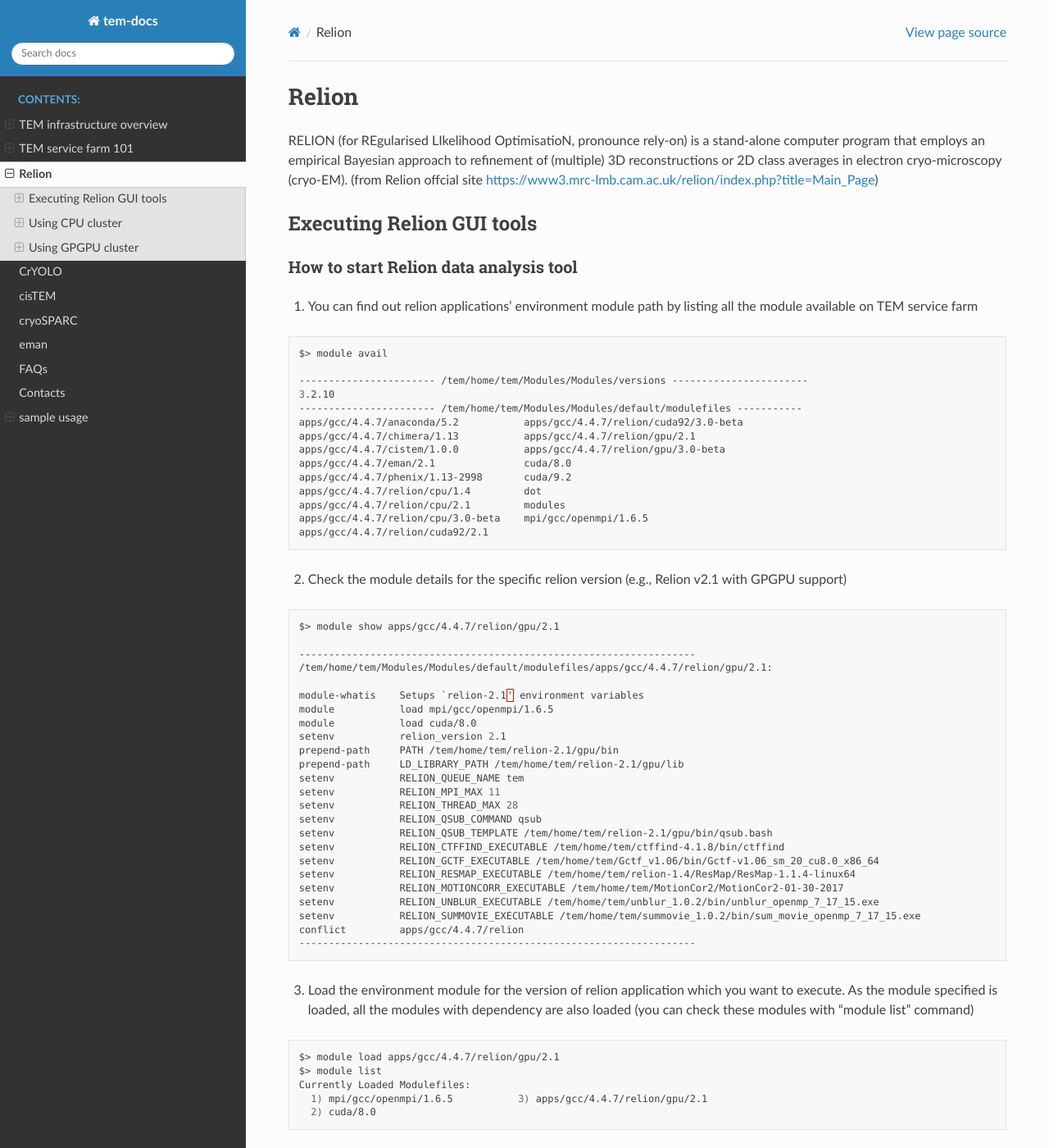
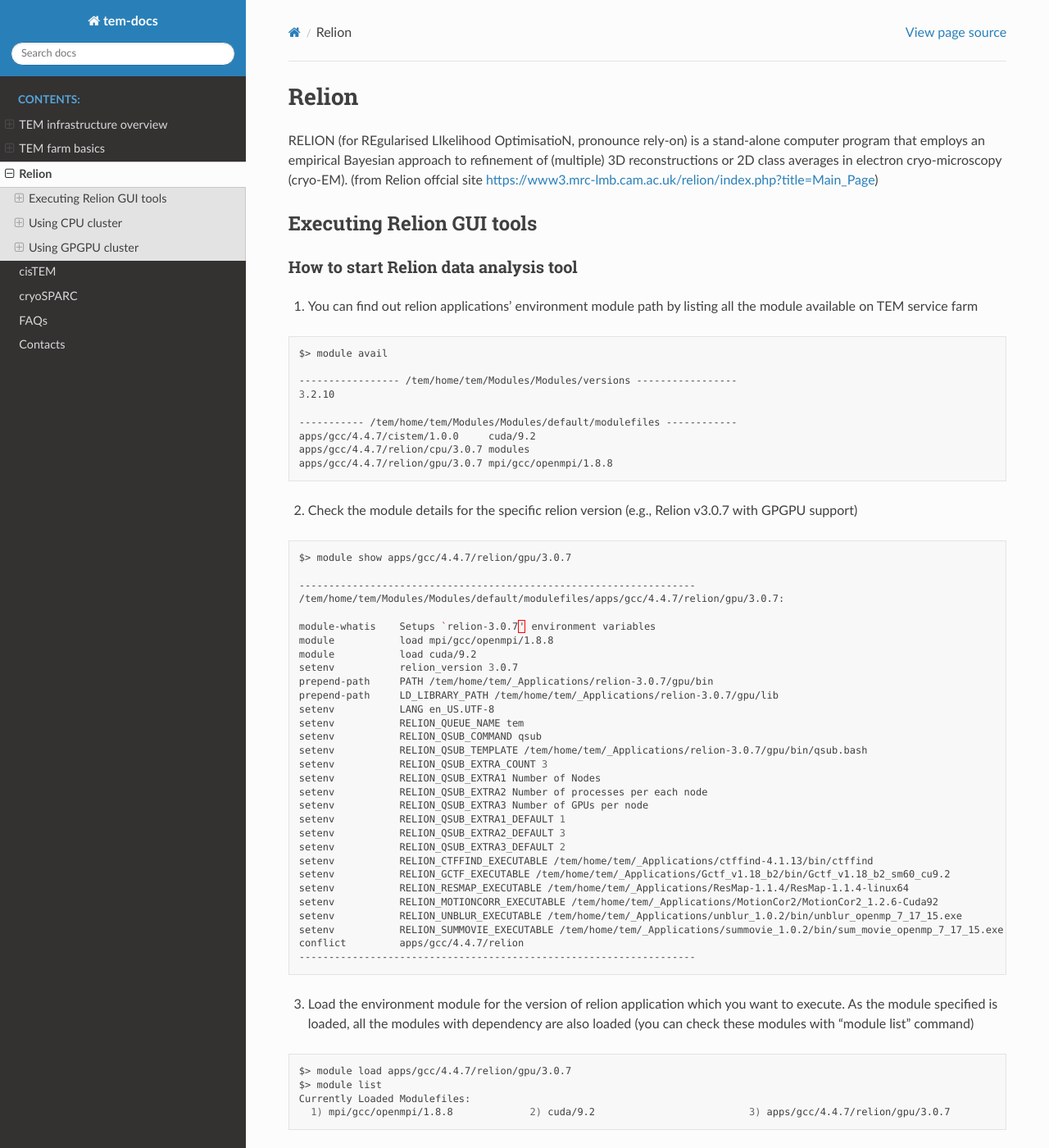
Before and after one commit to junglok/tem-docs, a Sphinx documentation site: the page built from docs/relion.rst, in a window 1280 px wide and 1400 px high. Shown: the whole window at 82% size. Built offline with Sphinx 7.4.7 and the Read the Docs theme 2.0.0, drawn with Linux system fonts in a browser that asks for light colours; some of the changed text lies outside the part shown.

```diff
--- a/docs/guide.rst
+++ b/docs/guide.rst
@@ -1,10 +1,10 @@
-********************
-TEM service farm 101
-********************
+***************
+TEM farm basics
+***************
 
 Accessing TEM service farm
 ==========================
-Before you use GSDC's service farm, you should send an application form to TEM service manager and obtain an user account (please see the contact information for the application form). If you already have valid user accounts, you can log into UI (user interface) nodes to access/use various kind of cluster resources and software environments (including data analysis tools, e.g., relion, cisTEM, eman, etc.).
+Before you use GSDC's service farm, you should send an application form to TEM service manager and get an user account to access the farm (please see the contact information for the application form). If you already have valid user accounts, you can log into UI (user interface) nodes to access/use various kind of cluster resources and software environments (including data analysis tools, e.g., relion, cisTEM, eman, etc.).
 
 For Linux/Mac users
 -------------------
@@ -12,8 +12,6 @@ For Linux/Mac users
 .. code-block:: bash
 
   $> ssh -Y -o Port=<port> <userID>@tem-ui.sdfarm.kr
-  $> ssh -Y -o Port=<port> <userID>@tem-gpu[01-05].sdfarm.kr
-
 
 -Y (or -X) options : enable trusted X11 (or untrusted X11) forwarding
 
@@ -51,42 +49,43 @@ The Environment Modules system is a tool to help users manage their Unix or Linu
 .. code-block:: bash
 
   $> module avail
-  -------------- /tem/home/tem/Modules/Modules/default/modulefiles --------------------
-  apps/gcc/4.4.7/anaconda/5.2           apps/gcc/4.4.7/relion/cuda92/3.0-beta
-  apps/gcc/4.4.7/chimera/1.13           apps/gcc/4.4.7/relion/gpu/2.1
-  apps/gcc/4.4.7/cistem/1.0.0           apps/gcc/4.4.7/relion/gpu/3.0-beta
-  apps/gcc/4.4.7/eman/2.1               cuda/8.0
-  apps/gcc/4.4.7/phenix/1.13-2998       cuda/9.2
-  apps/gcc/4.4.7/relion/cpu/1.4         dot
-  apps/gcc/4.4.7/relion/cpu/2.1         modules
-  apps/gcc/4.4.7/relion/cpu/3.0-beta    mpi/gcc/openmpi/1.6.5
-  apps/gcc/4.4.7/relion/cuda92/2.1
-
+  ----------- /tem/home/tem/Modules/Modules/default/modulefiles ------------
+  apps/gcc/4.4.7/cistem/1.0.0     cuda/9.2
+  apps/gcc/4.4.7/relion/cpu/3.0.7 modules
+  apps/gcc/4.4.7/relion/gpu/3.0.7 mpi/gcc/openmpi/1.8.8
 
 * **Show module details**
 
 .. code-block:: bash
 
-  $> module show apps/gcc/4.4.7/relion/cpu/3.0-beta
+  $> module show apps/gcc/4.4.7/relion/gpu/3.0.7
   -------------------------------------------------------------------
-  /tem/home/tem/Modules/Modules/default/modulefiles/apps/gcc/4.4.7/relion/cpu/3.0-beta:
+  /tem/home/tem/Modules/Modules/default/modulefiles/apps/gcc/4.4.7/relion/gpu/3.0.7:
 
-  module-whatis    Setups `relion-3.0-beta-cpu' environment variables
-  module           load mpi/gcc/openmpi/1.6.5
-  setenv           relion_version 3.0-beta-cpu
-  prepend-path     PATH /tem/home/tem/relion3/cpu/bin
-  prepend-path     LD_LIBRARY_PATH /tem/home/tem/relion3/cpu/lib
-  setenv          RELION_QUEUE_NAME tem
-  setenv          RELION_MPI_MAX 11
-  setenv          RELION_THREAD_MAX 28
-  setenv          RELION_QSUB_COMMAND qsub
-  setenv          RELION_QSUB_TEMPLATE /tem/home/tem/relion3/cpu/bin/qsub.csh
-  setenv          RELION_CTFFIND_EXECUTABLE /tem/home/tem/ctffind-4.1.8/bin/ctffind
-  setenv          RELION_RESMAP_EXECUTABLE /tem/home/tem/relion-1.4/ResMap/ResMap-1.1.4-linux64
-  setenv          RELION_MOTIONCORR_EXECUTABLE /tem/home/tem/MotionCor2/MotionCor2-01-30-2017
-  setenv          RELION_UNBLUR_EXECUTABLE /tem/home/tem/unblur_1.0.2/bin/unblur_openmp_7_17_15.exe
-  setenv          RELION_SUMMOVIE_EXECUTABLE /tem/home/tem/summovie_1.0.2/bin/sum_movie_openmp_7_17_15.exe
-  conflict        apps/gcc/4.4.7/relion
+  module-whatis    Setups `relion-3.0.7' environment variables
+  module           load mpi/gcc/openmpi/1.8.8
+  module           load cuda/9.2
+  setenv           relion_version 3.0.7
+  prepend-path     PATH /tem/home/tem/_Applications/relion-3.0.7/gpu/bin
+  prepend-path     LD_LIBRARY_PATH /tem/home/tem/_Applications/relion-3.0.7/gpu/lib
+  setenv           LANG en_US.UTF-8
+  setenv           RELION_QUEUE_NAME tem
+  setenv           RELION_QSUB_COMMAND qsub
+  setenv           RELION_QSUB_TEMPLATE /tem/home/tem/_Applications/relion-3.0.7/gpu/bin/qsub.bash
+  setenv           RELION_QSUB_EXTRA_COUNT 3
+  setenv           RELION_QSUB_EXTRA1 Number of Nodes
+  setenv           RELION_QSUB_EXTRA2 Number of processes per each node
+  setenv           RELION_QSUB_EXTRA3 Number of GPUs per node
+  setenv           RELION_QSUB_EXTRA1_DEFAULT 2
+  setenv           RELION_QSUB_EXTRA2_DEFAULT 2
+  setenv           RELION_QSUB_EXTRA3_DEFAULT 2
+  setenv           RELION_CTFFIND_EXECUTABLE /tem/home/tem/_Applications/ctffind-4.1.13/bin/ctffind
+  setenv           RELION_GCTF_EXECUTABLE /tem/home/tem/_Applications/Gctf_v1.18_b2/bin/Gctf_v1.18_b2_sm60_cu9.2
+  setenv           RELION_RESMAP_EXECUTABLE /tem/home/tem/_Applications/ResMap-1.1.4/ResMap-1.1.4-linux64
+  setenv           RELION_MOTIONCORR_EXECUTABLE /tem/home/tem/_Applications/MotionCor2/MotionCor2_1.2.6-Cuda92
+  setenv           RELION_UNBLUR_EXECUTABLE /tem/home/tem/_Applications/unblur_1.0.2/bin/unblur_openmp_7_17_15.exe
+  setenv           RELION_SUMMOVIE_EXECUTABLE /tem/home/tem/_Applications/summovie_1.0.2/bin/sum_movie_openmp_7_17_15.exe
+  conflict         apps/gcc/4.4.7/relion
   -------------------------------------------------------------------
 
 * **Loading modules**
@@ -96,16 +95,17 @@ The Environment Modules system is a tool to help users manage their Unix or Linu
   $> module load <module_path>
   or
   $> module add <module_path>
-  e.g., $> module load apps/gcc/4.4.7/relion/cpu/3.0-beta
+  e.g., $> module load apps/gcc/4.4.7/relion/gpu/3.0.7
 
 
 * **Listing loaded modules**
 
 .. code-block:: bash
 
+  $> module load apps/gcc/4.4.7/relion/gpu/3.0.7
   $> module list
   Currently Loaded Modulefiles:
-    1) mpi/gcc/openmpi/1.6.5                2) apps/gcc/4.4.7/relion/cpu/3.0-beta
+  1) cuda/9.2                          2) mpi/gcc/openmpi/1.8.8             3) apps/gcc/4.4.7/relion/gpu/3.0.7
 
 
 * **Unloading modules**
@@ -115,7 +115,7 @@ The Environment Modules system is a tool to help users manage their Unix or Linu
   $> module unload <module_path>
   or
   $> module rm <module_path>
-  e.g., $> module unload apps/gcc/4.4.7/relion/cpu/3.0-beta
+  e.g., $> module unload apps/gcc/4.4.7/relion/gpu/3.0.7
 
 
 * **Unloading all the modules**
@@ -177,8 +177,8 @@ Job manager (Torque)
 Resources manager and job scheduler
 -----------------------------------
 
-* Resource manager : Torque(OpenPBS) v2.5.7
-* Job scheduler : Maui v3.3.1
+* Resource manager : Torque(OpenPBS) v6.1.2
+* Job scheduler : Torque default FIFO job scheduler
 
 
 Directives in Torque job scripts
@@ -311,7 +311,7 @@ Here is an example of an MPI job that uses 4 nodes with 4 cores each, running on
   #PBS -l nodes=4:ppn=4
   #PBS -q tem
 
-  module load mpi/gcc/openmpi/1.6.5
+  module load mpi/gcc/openmpi/1.8.8
   cd $PBS_O_WORKDIR
   mpirun -machinefile $PBS_NODEFILE ./a.out
 
@@ -328,7 +328,7 @@ This example is a hybrid MPI/OpenMP job. It runs one MPI process per node with 2
   #PBS -l nodes=4:ppn=28
   #PBS -q tem
 
-  module load mpi/gcc/openmpi/1.6.5
+  module load mpi/gcc/openmpi/1.8.8
   export OMP_NUM_THREADS=28
   cd $PBS_O_WORKDIR
   mpirun --bynode -machinefile $PBS_NODEFILE ./a.out
@@ -377,38 +377,6 @@ Use the qstat command to check the status of your jobs. You can see whether your
 
 ..
 
-* showq
-
-The showq command lists job information from the point of view of the scheduler.  Jobs are grouped according to their state: running, idle, or blocked.
-
-.. code-block:: bash
-
-  ### To list all jobs in the system:
-  $> showq
-
-  ### To list all jobs belonging to a particular user (-u flag may be combined with others):
-  $> showq -u tem_user
-
-Idle jobs are those that are eligible to run; they are listed in priority order. To list details about idle jobs:
-
-.. code-block:: bash
-
-  $> showq -i
-  $> showq -i -u tem_user
-
-
-.. code-block:: bash
-
-  ### To list blocked jobs:
-  $> showq -b
-  $> showq -b -u tem_user
-
-Blocked jobs are those that are not currently eligible to run. There are several reasons a job may be blocked.
- * If a user or group has reached the limit on the number of jobs or cores allowed, the rest of their jobs will be blocked. The jobs will be released as the running jobs complete.
- * If a user sets up dependencies among jobs or conditions that have to be met before a job can run, the jobs will be blocked until the dependencies or conditions are met.
- * You can place a hold on your own job using qhold jobid.
-
-
 **Managing your jobs**
 ~~~~~~~~~~~~~~~~~~~~~~
 
--- a/docs/index.rst
+++ b/docs/index.rst
@@ -13,13 +13,10 @@ Welcome to tem-docs's documentation!
    infra.rst
    guide.rst
    relion.rst
-   crYOLO.rst
    cisTEM.rst
    cryoSPARC.rst
-   eman.rst
    faq.rst
    contact.rst
-   sample usage <usage>
 
 Indices and tables
 ==================
--- a/docs/relion.rst
+++ b/docs/relion.rst
@@ -16,64 +16,67 @@ How to start Relion data analysis tool
 
   $> module avail
 
-  ----------------------- /tem/home/tem/Modules/Modules/versions -----------------------
+  ----------------- /tem/home/tem/Modules/Modules/versions -----------------
   3.2.10
-  ----------------------- /tem/home/tem/Modules/Modules/default/modulefiles -----------
-  apps/gcc/4.4.7/anaconda/5.2           apps/gcc/4.4.7/relion/cuda92/3.0-beta
-  apps/gcc/4.4.7/chimera/1.13           apps/gcc/4.4.7/relion/gpu/2.1
-  apps/gcc/4.4.7/cistem/1.0.0           apps/gcc/4.4.7/relion/gpu/3.0-beta
-  apps/gcc/4.4.7/eman/2.1               cuda/8.0
-  apps/gcc/4.4.7/phenix/1.13-2998       cuda/9.2
-  apps/gcc/4.4.7/relion/cpu/1.4         dot
-  apps/gcc/4.4.7/relion/cpu/2.1         modules
-  apps/gcc/4.4.7/relion/cpu/3.0-beta    mpi/gcc/openmpi/1.6.5
-  apps/gcc/4.4.7/relion/cuda92/2.1
 
-2. Check the module details for the specific relion version (e.g., Relion v2.1 with GPGPU support)
+  ----------- /tem/home/tem/Modules/Modules/default/modulefiles ------------
+  apps/gcc/4.4.7/cistem/1.0.0     cuda/9.2
+  apps/gcc/4.4.7/relion/cpu/3.0.7 modules
+  apps/gcc/4.4.7/relion/gpu/3.0.7 mpi/gcc/openmpi/1.8.8
+
+
+2. Check the module details for the specific relion version (e.g., Relion v3.0.7 with GPGPU support)
 
 .. code-block:: bash
 
-  $> module show apps/gcc/4.4.7/relion/gpu/2.1
+  $> module show apps/gcc/4.4.7/relion/gpu/3.0.7
 
   -------------------------------------------------------------------
-  /tem/home/tem/Modules/Modules/default/modulefiles/apps/gcc/4.4.7/relion/gpu/2.1:
+  /tem/home/tem/Modules/Modules/default/modulefiles/apps/gcc/4.4.7/relion/gpu/3.0.7:
 
-  module-whatis    Setups `relion-2.1' environment variables
-  module           load mpi/gcc/openmpi/1.6.5
-  module           load cuda/8.0
-  setenv           relion_version 2.1
-  prepend-path     PATH /tem/home/tem/relion-2.1/gpu/bin
-  prepend-path     LD_LIBRARY_PATH /tem/home/tem/relion-2.1/gpu/lib
+  module-whatis    Setups `relion-3.0.7' environment variables
+  module           load mpi/gcc/openmpi/1.8.8
+  module           load cuda/9.2
+  setenv           relion_version 3.0.7
+  prepend-path     PATH /tem/home/tem/_Applications/relion-3.0.7/gpu/bin
+  prepend-path     LD_LIBRARY_PATH /tem/home/tem/_Applications/relion-3.0.7/gpu/lib
+  setenv           LANG en_US.UTF-8
   setenv           RELION_QUEUE_NAME tem
-  setenv           RELION_MPI_MAX 11
-  setenv           RELION_THREAD_MAX 28
   setenv           RELION_QSUB_COMMAND qsub
-  setenv           RELION_QSUB_TEMPLATE /tem/home/tem/relion-2.1/gpu/bin/qsub.bash
-  setenv           RELION_CTFFIND_EXECUTABLE /tem/home/tem/ctffind-4.1.8/bin/ctffind
-  setenv           RELION_GCTF_EXECUTABLE /tem/home/tem/Gctf_v1.06/bin/Gctf-v1.06_sm_20_cu8.0_x86_64
-  setenv           RELION_RESMAP_EXECUTABLE /tem/home/tem/relion-1.4/ResMap/ResMap-1.1.4-linux64
-  setenv           RELION_MOTIONCORR_EXECUTABLE /tem/home/tem/MotionCor2/MotionCor2-01-30-2017
-  setenv           RELION_UNBLUR_EXECUTABLE /tem/home/tem/unblur_1.0.2/bin/unblur_openmp_7_17_15.exe
-  setenv           RELION_SUMMOVIE_EXECUTABLE /tem/home/tem/summovie_1.0.2/bin/sum_movie_openmp_7_17_15.exe
+  setenv           RELION_QSUB_TEMPLATE /tem/home/tem/_Applications/relion-3.0.7/gpu/bin/qsub.bash
+  setenv           RELION_QSUB_EXTRA_COUNT 3
+  setenv           RELION_QSUB_EXTRA1 Number of Nodes
+  setenv           RELION_QSUB_EXTRA2 Number of processes per each node
+  setenv           RELION_QSUB_EXTRA3 Number of GPUs per node
+  setenv           RELION_QSUB_EXTRA1_DEFAULT 1
+  setenv           RELION_QSUB_EXTRA2_DEFAULT 3
+  setenv           RELION_QSUB_EXTRA3_DEFAULT 2
+  setenv           RELION_CTFFIND_EXECUTABLE /tem/home/tem/_Applications/ctffind-4.1.13/bin/ctffind
+  setenv           RELION_GCTF_EXECUTABLE /tem/home/tem/_Applications/Gctf_v1.18_b2/bin/Gctf_v1.18_b2_sm60_cu9.2
+  setenv           RELION_RESMAP_EXECUTABLE /tem/home/tem/_Applications/ResMap-1.1.4/ResMap-1.1.4-linux64
+  setenv           RELION_MOTIONCORR_EXECUTABLE /tem/home/tem/_Applications/MotionCor2/MotionCor2_1.2.6-Cuda92
+  setenv           RELION_UNBLUR_EXECUTABLE /tem/home/tem/_Applications/unblur_1.0.2/bin/unblur_openmp_7_17_15.exe
+  setenv           RELION_SUMMOVIE_EXECUTABLE /tem/home/tem/_Applications/summovie_1.0.2/bin/sum_movie_openmp_7_17_15.exe
   conflict         apps/gcc/4.4.7/relion
   -------------------------------------------------------------------
+
+
 
 3. Load the environment module for the version of relion application which you want to execute. As the module specified is loaded, all the modules with dependency are also loaded (you can check these modules with "module list" command)
 
 .. code-block:: bash
 
-  $> module load apps/gcc/4.4.7/relion/gpu/2.1
+  $> module load apps/gcc/4.4.7/relion/gpu/3.0.7
   $> module list
   Currently Loaded Modulefiles:
-    1) mpi/gcc/openmpi/1.6.5           3) apps/gcc/4.4.7/relion/gpu/2.1
-    2) cuda/8.0
+    1) mpi/gcc/openmpi/1.8.8             2) cuda/9.2                          3) apps/gcc/4.4.7/relion/gpu/3.0.7
 
 4. Check the relion application binary path
 
 .. code-block:: bash
 
   $> which relion
-  /tem/home/tem/relion-2.1/bin/relion
+  /tem/home/tem/_Applications/relion-3.0.7/gpu/bin/relion
 
 
 5. Execute the relion application (we assume that X11 forwarding is enabled)
@@ -94,13 +97,11 @@ Using CPU cluster
 
 RELION_QSUB_TEMPLATE variable
 -----------------------------
-Relion defines lots of environment variables that can be used to execute different types of subtasks in the analysis workflows. Among these, "RELION_QSUB_TEMPLATE" describes the location of a proper Torque batch job script to submit jobs to Torque-based service farm.
+Relion defines lots of environment variables that can be used to execute different types of subtasks in the analysis workflows. Among these, "RELION_QSUB_TEMPLATE" describes the location of a proper Torque batch job script template to submit jobs to Torque-based service farm.
 
 .. code-block:: bash
 
-  (for relion 1.4) RELION_QSUB_TEMPLATE /tem/home/tem/relion-1.4/bin/qsub.bash
-  (for relion 2.1) RELION_QSUB_TEMPLATE /tem/home/tem/relion-2.1/cpu/bin/qsub.bash
-  (for relion 3.0-beta) RELION_QSUB_TEMPLATE /tem/home/tem/relion3/cpu/bin/qsub.bash
+  (for relion 3.0.7) RELION_QSUB_TEMPLATE /tem/home/tem/_Applications/relion-3.0.7/cpu/bin/qsub-relion3-cpu.bash
 
 
 Torque strings defined by Relion
@@ -194,8 +195,8 @@ Job script template (for CPU use)
   ###########################################################
 
   ### Run:
-  module load mpi/gcc/openmpi/1.6.5
-  mpirun --prefix /tem/home/tem/openmpi-1.6.5 -machinefile $PBS_NODEFILE XXXcommandXXX
+  module load apps/gcc/4.4.7/relion/cpu/3.0.7
+  mpirun --prefix /tem/home/tem/_SystemLibs/openmpi-1.8.8 -machinefile $PBS_NODEFILE XXXcommandXXX
 
   echo "Done!"
 
@@ -210,8 +211,7 @@ Relion defines lots of environment variables that can be used to execute differe
 
 .. code-block:: bash
 
-  (for relion 2.1 w/ GPU support) RELION_QSUB_TEMPLATE /tem/home/tem/relion-2.1/gpu/bin/qsub.bash
-  (for relion 3.0-beta w/ GPU support) RELION_QSUB_TEMPLATE /tem/home/tem/relion3/gpu/bin/qsub.bash
+  (for relion 3.0.7 w/ GPU support) RELION_QSUB_TEMPLATE /tem/home/tem/_Applications/relion-3.0.7/gpu/bin/qsub-relion3-gpu.bash
 
 
 Unlike CPU cluster, we have set the RELION_QSUB_EXTRA_COUNT to 3 for the use of GPGPU cluster, where each extra option describes "Number of Nodes", "Number of processes per each node", and "Number of GPUs per node", respectively. All these values can be accessed by XXXextra1, XXXextra2XXX, XXXextra3XXX in the batch job script template.
@@ -282,8 +281,8 @@ Unlike CPU cluster, we have set the RELION_QSUB_EXTRA_COUNT to 3 for the use of
   ###########################################################
 
   ### Run:
-  module load [relion_module_path]
-  mpirun --prefix /tem/home/tem/openmpi-1.6.5 -machinefile $PBS_NODEFILE XXXcommandXXX
+  module load apps/gcc/4.4.7/relion/gpu/3.0.7
+  mpirun --prefix /tem/home/tem/openmpi-1.8.8 -machinefile $PBS_NODEFILE XXXcommandXXX
 
   echo "Done!"
 
```
Also changed, not shown: other parts of docs/guide.rst (+1 -1 lines), other parts of docs/relion.rst (+3 -4 lines), docs/infra.rst (+22 -42 lines), docs/images/tem_service_farm.jpg.
